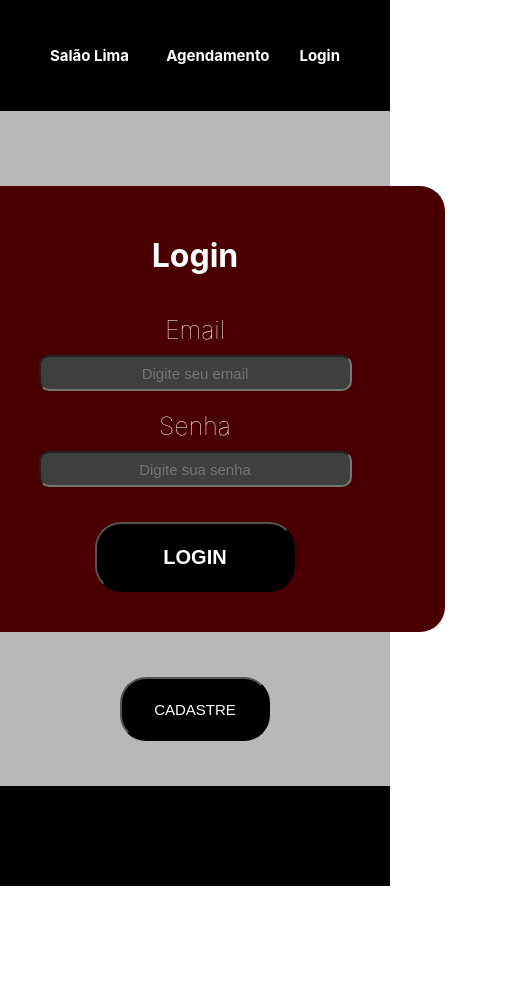
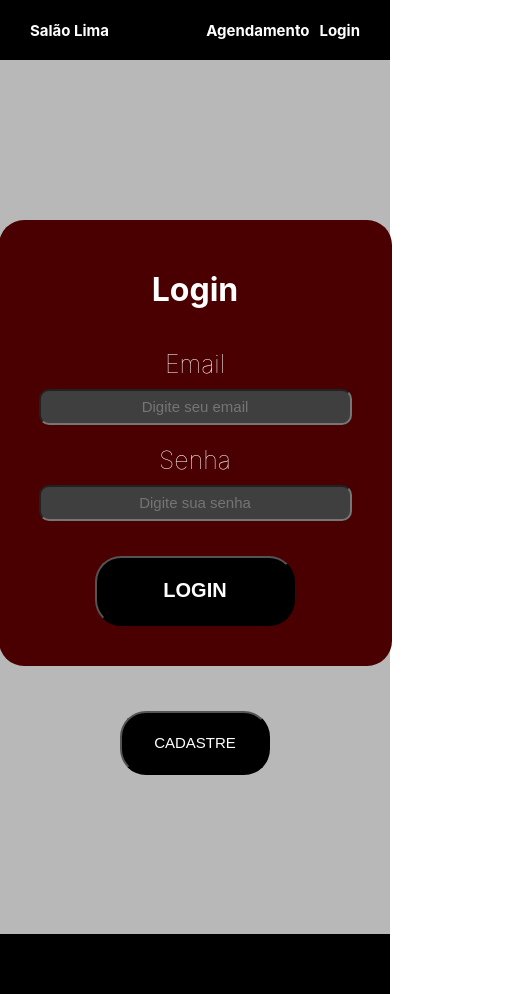
Before and after one commit to tonylimaoo/barber-project-js, a React (Create React App) app: page /login in a window 390 px wide. Shown: the whole page, 505 px wide, since content can reach past the window. Before the commit the page ends 886 px from the top, so only its background shows below. Built offline with nearby package versions, Linux system fonts and the light colour scheme; no server answers; the database is empty; data requests are answered from the project's data file.

Commit message:
Added resposivity to the system

```diff
--- a/src/App.css
+++ b/src/App.css
@@ -1,7 +1,6 @@
 .App {
   display: flex;
   width: 100%;
-  max-width: 100vw;
   flex-direction: column;
   text-align: center;
   align-items: center;
@@ -12,8 +11,7 @@
 
 main {
   display: flex;
-  min-height:80vh;
-  max-height: fit-content;
+  height: 100%;
   padding: 0;
   margin: 0;
   flex-direction: column;
--- a/src/components/Styles/concluded-form.module.css
+++ b/src/components/Styles/concluded-form.module.css
@@ -15,6 +15,7 @@
     color: white;
     border-radius: 1.25em;
     padding: 60px;
+    margin: 30px;
 }
 
 .black {
--- a/src/components/Styles/footer.module.css
+++ b/src/components/Styles/footer.module.css
@@ -2,7 +2,7 @@
     display: flex;
     width: 100%;
     max-width: 100vw;
-    height: 100px;
+    height: 60px;
     /* padding: 30px 30px 30px; */
     justify-content: center;
     align-items: center;
--- a/src/components/Styles/header.module.css
+++ b/src/components/Styles/header.module.css
@@ -7,7 +7,8 @@
 
 .header {
     display: flex;
-    width: 100vw;
+    width: 100%;
+    max-width: 100vw;
     height: 50px;
     padding: 30px 0px 31px 0px;
     justify-content: center;
@@ -53,8 +54,19 @@
 @media(max-width: 800px){
     .header a {
         font-size: 15px;
+        margin-left: 10px;
+        text-align: right;
     }
     .logo {
         font-size: 15px;
+        margin-left: 30px;
+    }
+    .header {
+        padding: 5px 0px 5px;
+        width: 100%;
+        max-width: 100vw;
+    }
+    .nav {
+        margin-right: 30px;
     }
 }
--- a/src/components/Styles/login-form.module.css
+++ b/src/components/Styles/login-form.module.css
@@ -37,20 +37,6 @@
     font-size: 15px;
     margin-bottom: 20px;
 }
-
-.service {
-    display: flex;
-    /* border: solid; */
-    justify-content:space-between;
-    align-items: center;
-    width: 305px;
-}
-
-/* .service label{
-    display: flex;
-    border: solid;
-    justify-content: space-around;
-} */
 
 .form-section select {
     width: 125px;
@@ -98,3 +84,10 @@
     margin-top: 50px;
     font-weight:bold;
 }
+
+@media(max-width: 800px){
+    .form-section {
+        max-width: fit-content;
+        height: fit-content;
+    }
+}
--- a/src/components/Styles/schedule-form.module.css
+++ b/src/components/Styles/schedule-form.module.css
@@ -45,12 +45,6 @@
     align-items: center;
     width: 305px;
 }
-
-/* .service label{
-    display: flex;
-    border: solid;
-    justify-content: space-around;
-} */
 
 .form-section select {
     width: 125px;
--- a/src/index.css
+++ b/src/index.css
@@ -1,6 +1,7 @@
 html{
   width: 100%;
   max-width: 100vw;
+  height: 100%;
 }
 
 body {
--- a/src/pages/Control.module.css
+++ b/src/pages/Control.module.css
@@ -8,6 +8,7 @@
     align-items: center;
     height: fit-content;
     /* padding: 100px; */
+    height: 100vh;
 }
 
 .containerPage form label{
--- a/src/pages/Home.module.css
+++ b/src/pages/Home.module.css
@@ -2,7 +2,7 @@
     display: flex;
     width: 100%;
     max-width: 100vw;
-    height: auto;
+    height: 100vh;
     justify-content: center;
     align-items: center;
     margin: 0;
--- a/src/pages/Login.jsx
+++ b/src/pages/Login.jsx
@@ -7,13 +7,7 @@ import { createUserWithEmailAndPassword } from 'firebase/auth'
 import { auth } from '../firebase/config'
 import SignupForm from '../components/SignUpForm'
 import { useNavigate } from 'react-router-dom';
-import { useFetch } from '../hooks/useFetch'
 import { addDataFirestore } from '../firebase/post'
-
-
-const urls = [
-  'http://localhost:3000/users'
-]
 
 const Login = () => {
 
@@ -32,8 +26,6 @@ const Login = () => {
     cellphone,
     setCellphone
   } = useContext(SignUpContext);
-
-  const { httpConfig } = useFetch(urls[0]);
 
   useEffect(() => {
     localStorage.setItem("userId", userId);
@@ -73,11 +65,11 @@ const Login = () => {
           setUserId(auth.currentUser.uid);
           // Firestore
           addDataFirestore(data, "users");
-          // Backend
-          httpConfig(data, "POST");
+
           setTimeout(() => {
             navigate("/my-profile");
           }, 1000)
+
         })
         .catch((error) => {
           console.log(error);
@@ -85,8 +77,6 @@ const Login = () => {
 
     }
   }
-
-  console.log("type: " + type)
 
   return (
     <div className={styles.container}>
--- a/src/pages/Login.module.css
+++ b/src/pages/Login.module.css
@@ -1,8 +1,12 @@
 .container {
     display: flex;
+    width: 100%;
+    height: 100vh;
+    /* max-height: 100vh; */
+    max-width: 100vw;
     justify-content: center;
     align-items: center;
-    padding: 30px;
+    padding-bottom: 30px;
     flex-direction: column;
 }
 
--- a/src/pages/MyProfile.module.css
+++ b/src/pages/MyProfile.module.css
@@ -1,11 +1,12 @@
 .container {
     display: flex;
+    width: 100%;
+    max-width: 100vw;
     flex-direction: column;
     justify-content: center;
     align-items: center;
-    height: fit-content;
-    max-width: 100vw;
-    width: 100%;
+    height: 100%;
+    min-height: fit-content;
 }
 
 .myProfileSection {
@@ -13,27 +14,31 @@
     flex-direction: column;
     justify-content: center;
     align-items: center;
-    width: 100vw;
+    width: 100%;
+    max-width: 100vw;
 }
 
 .myProfileInfo {
     display: flex;
+    justify-content: center;
+    align-items: center;
     flex-direction: column;
-
+    width: 100%;
+    max-width: 100vw;
 }
 
 .myProfileInfo label {
     display: flex;
     flex-direction: column;
-    padding: 10px;
+    /* padding: 10px; */
 }
 
 .myProfileInfo input {
-    display: flex;
     margin: 10px;
     height: 30px;
     text-align: center;
     width: 1000px;
+    max-width: 100vw;
 }
 
 .list ul {
@@ -89,7 +94,7 @@
 
 @media(max-width: 800px){
     .myProfileInfo input {
-        width: 1000px;
-        max-width: 100vw;
+        width: 400px;
+        min-width: 200px;
     }
 }
```
